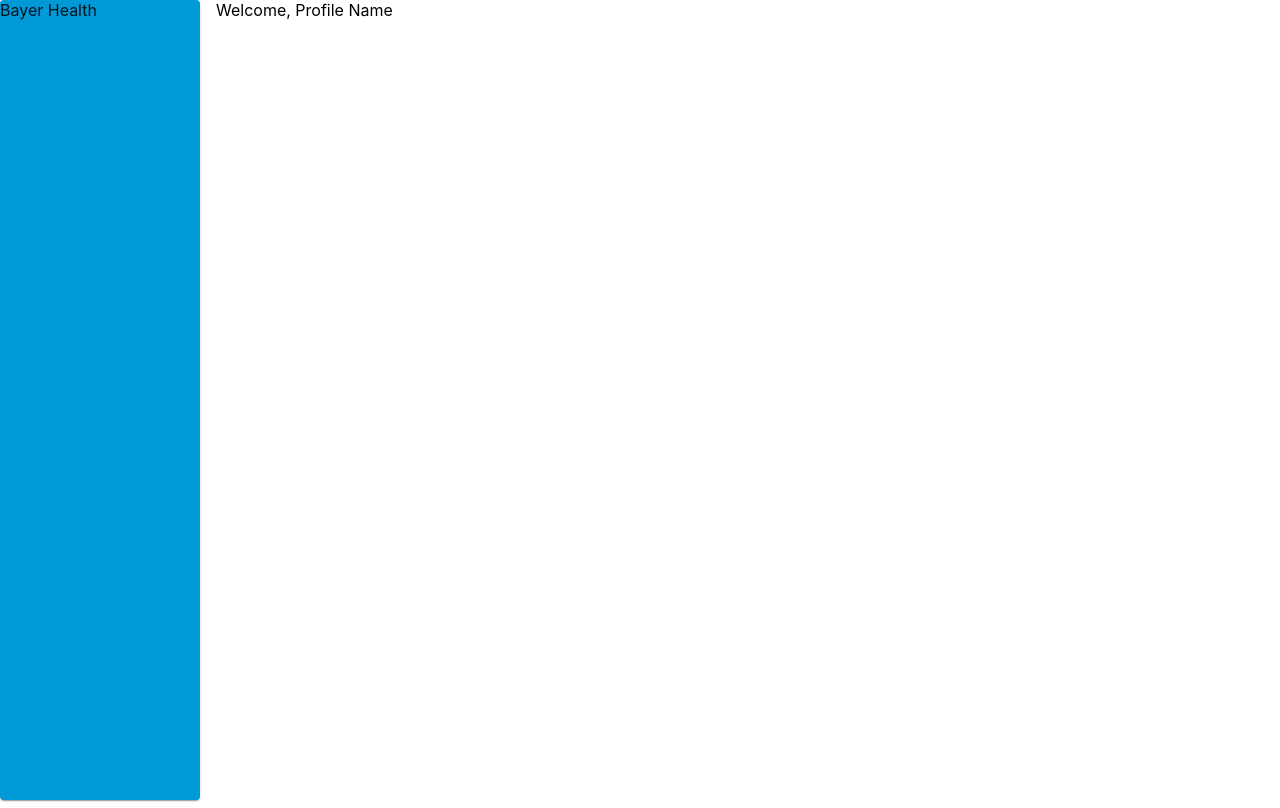
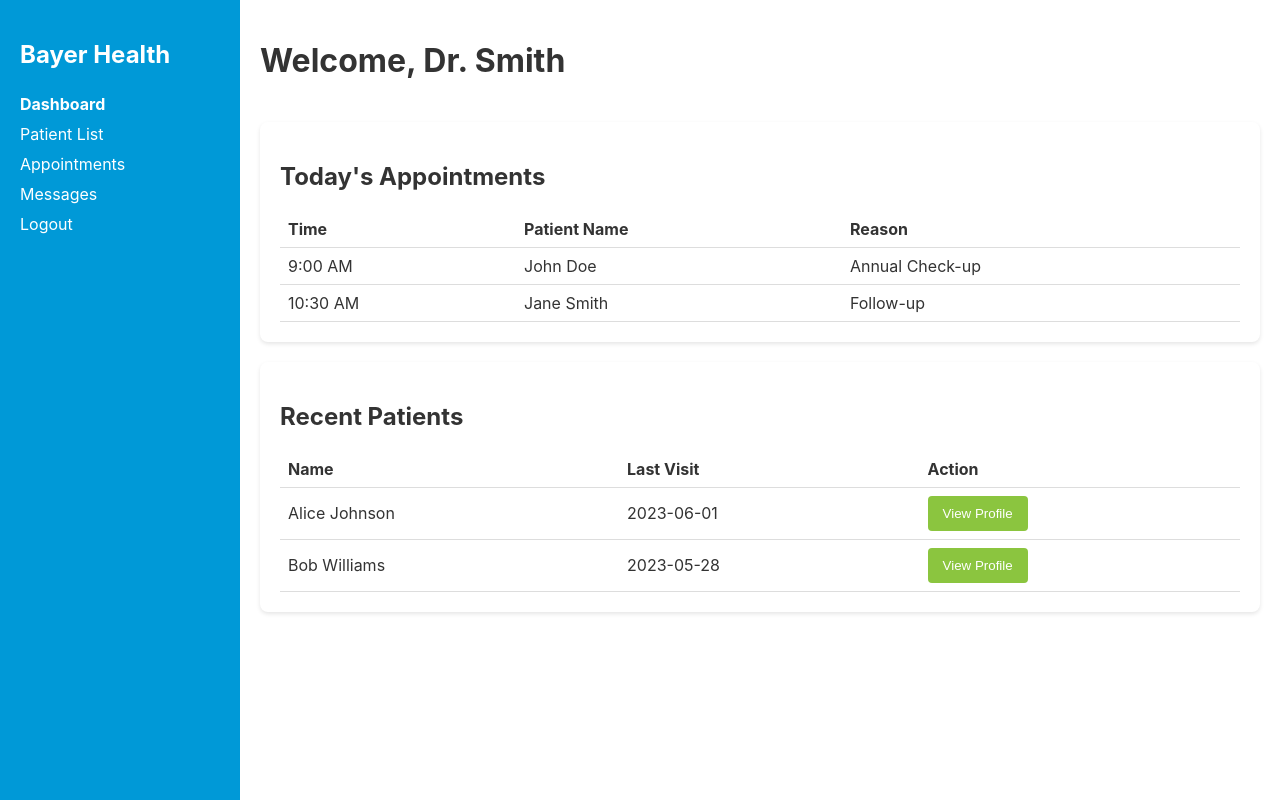
Before and after one commit to maddy65/BayerHealthCare, a React (Create React App) app in the folder front-end/: page /profile in a window 1280 px wide. Built offline with nearby package versions, Linux system fonts and the light colour scheme.

Commit message:
provide page enhancements

```diff
--- a/front-end/src/App.css
+++ b/front-end/src/App.css
@@ -27,6 +27,80 @@
 .App-link {
   color: #61dafb;
 }
+.sidebar li{
+  display: list-item; textDecoration: none; padding: 5px 0
+}
+.sidebar li a{ color: white; padding: 4px 0}
+
+.sidebar li a:link {
+  text-decoration: none;
+}
+
+.main-content {
+  flex: 1;
+  padding: 20px;
+  color: #333333;
+}
+.main-content .header{
+    display: flex;
+    justify-content: space-between;
+    align-items: center;
+    margin-bottom: 20px;
+}
+.main-content .card {
+    background-color: var(--white);
+    border-radius: 8px;
+    box-shadow: 0 2px 4px rgba(0, 0, 0, 0.1);
+    padding: 20px;
+    margin-bottom: 20px;
+}
+
+.main-content table {
+  display: table;
+  width: 100%;
+  box-sizing: border-box;
+  border-collapse: collapse;
+  text-indent: initial;
+  unicode-bidi: isolate;
+  border-spacing: 2px;
+  border-color: gray;
+}
+
+.main-content tbody {
+    display: table-row-group;
+    vertical-align: middle;
+    unicode-bidi: isolate;
+    border-color: inherit;
+}
+.main-content tr {
+  display: table-row;
+  vertical-align: inherit;
+  unicode-bidi: isolate;
+  border-color: inherit;
+}
+.main-content th, td {
+  text-align: left;
+  padding: 8px;
+  border-bottom: 1px solid #ddd;
+}
+
+.main-content th {
+  display: table-cell;
+  vertical-align: inherit;
+  font-weight: bold;
+  text-align: -internal-center;
+  unicode-bidi: isolate;
+}
+
+.main-content .btn {
+  background-color: #8BC53F;
+  color: white;
+  border: none;
+  padding: 10px 15px;
+  border-radius: 4px;
+  cursor: pointer;
+}
+
 
 @keyframes App-logo-spin {
   from {
--- a/front-end/src/pages/BookAnAppoinment.js
+++ b/front-end/src/pages/BookAnAppoinment.js
@@ -2,12 +2,6 @@ import React, {useState} from 'react'
 import MenuItem from '@mui/material/MenuItem';
 import FormControl from '@mui/material/FormControl';
 import Select from '@mui/material/Select';
-import { DesktopDatePicker } from '@mui/x-date-pickers/DesktopDatePicker';
-import { DemoContainer } from '@mui/x-date-pickers/internals/demo';
-import { AdapterDayjs } from '@mui/x-date-pickers/AdapterDayjs';
-import { LocalizationProvider } from '@mui/x-date-pickers/LocalizationProvider';
-import { DatePicker } from '@mui/x-date-pickers/DatePicker';
-import dayjs from 'dayjs';
 
 const BookAnAppoinment = () => {
     const doctorList = [
--- a/front-end/src/pages/ProviderProfile.js
+++ b/front-end/src/pages/ProviderProfile.js
@@ -1,5 +1,4 @@
 import React from "react";
-import { Grid } from '@material-ui/core';
 import { styled } from '@mui/material/styles';
 import Paper from '@mui/material/Paper';
 
@@ -7,22 +6,74 @@ const Item = styled(Paper)(({ theme }) => ({
   backgroundColor: '#0099D7',
 }));
 
-const mystyle = {
+const container = {
+  display: 'flex',
   minHeight: '100vh'
 };
-
+const sidebar = {
+  width: '200px',
+  backgroundColor: '#0099D7',
+  padding: '20px'
+};
 function Profile() {
   return (
-    <Grid container  spacing={2} style={mystyle}>
-      <Grid item xs={2} >
-        <Item style={mystyle}>
-          <div>Bayer Health</div>
-        </Item>
-      </Grid>
-      <Grid item xs={10}>
-      Welcome, Profile Name
-      </Grid>
-  </Grid>
+    <div class="container" style={container}>
+      <div class="sidebar" style={sidebar}>
+        <h2 style={{color: 'white'}}>Bayer Health</h2>
+        <ul style={{ listStyleType: "none", padding: '0'}}>
+            <li><a href="#"style={{ fontWeight: 'bold'}} >Dashboard</a></li>
+            <li><a href="#">Patient List</a></li>
+            <li><a href="#">Appointments</a></li>
+            <li><a href="#">Messages</a></li>
+            <li><a href="#">Logout</a></li>
+        </ul>
+      </div>
+      <div class="main-content">
+            <div class="header">
+                <h1>Welcome, Dr. Smith</h1>
+            </div>
+            <div class="card">
+                <h2>Today's Appointments</h2>
+                <table>
+                    <tbody><tr>
+                        <th>Time</th>
+                        <th>Patient Name</th>
+                        <th>Reason</th>
+                    </tr>
+                    <tr>
+                        <td>9:00 AM</td>
+                        <td>John Doe</td>
+                        <td>Annual Check-up</td>
+                    </tr>
+                    <tr>
+                        <td>10:30 AM</td>
+                        <td>Jane Smith</td>
+                        <td>Follow-up</td>
+                    </tr>
+                </tbody></table>
+            </div>
+            <div class="card">
+                <h2>Recent Patients</h2>
+                <table>
+                    <tbody><tr>
+                        <th>Name</th>
+                        <th>Last Visit</th>
+                        <th>Action</th>
+                    </tr>
+                    <tr>
+                        <td>Alice Johnson</td>
+                        <td>2023-06-01</td>
+                        <td><button class="btn">View Profile</button></td>
+                    </tr>
+                    <tr>
+                        <td>Bob Williams</td>
+                        <td>2023-05-28</td>
+                        <td><button class="btn">View Profile</button></td>
+                    </tr>
+                </tbody></table>
+            </div>
+        </div>
+    </div>
   );
 }
 export default Profile;
```
